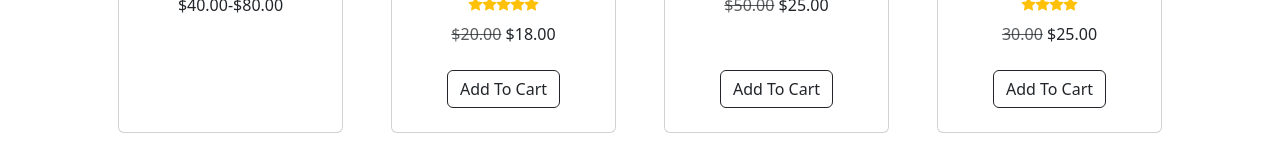
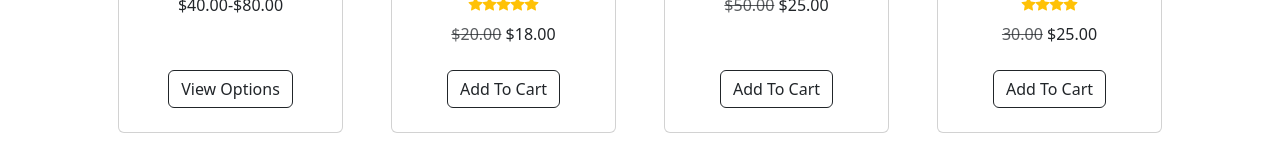
Before and after one commit to DeepikaaAPA/ShoppingCart, a React (Vite) app: page / in a window 1280 px wide. Shown: the part 552-712 px from the top of the page. Built offline with nearby package versions, Linux system fonts and the light colour scheme.

Commit message:
Add : View Options button for Price Range

```diff
--- a/src/Components/Products.jsx
+++ b/src/Components/Products.jsx
@@ -47,7 +47,9 @@ function Card({ noOfItems, setNoOfItems, item }) {
         <div className="card-footer p-4 pt-0 border-top-0 bg-transparent">
           <div className="text-center">
             {item.price.price_range ? (
-              ""
+              <button className="btn btn-outline-dark mt-auto">
+                View Options
+              </button>
             ) : (
               <button
                 onClick={() => {
@@ -57,7 +59,6 @@ function Card({ noOfItems, setNoOfItems, item }) {
                   setInCart(!inCart);
                 }}
                 className="btn btn-outline-dark mt-auto"
-                href="#"
               >
                 {inCart ? "Remove From Cart" : "Add To Cart"}
               </button>
```
